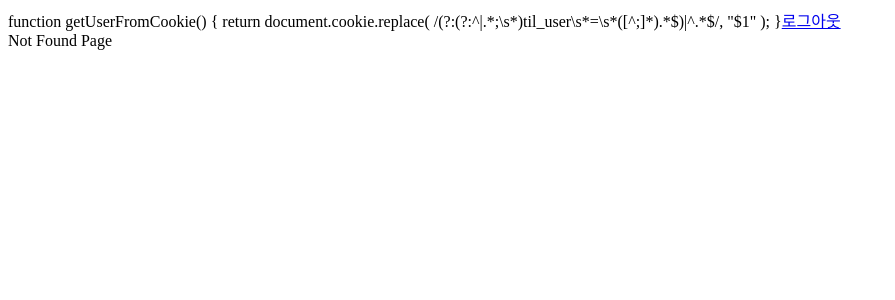
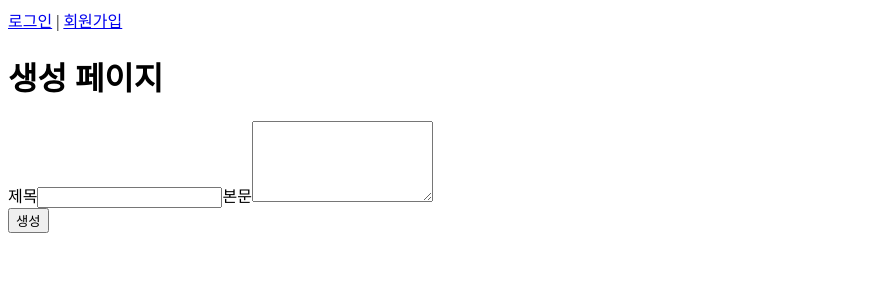
Before and after one commit to FixingWoo/vue-end, a Vue app: page /add in a window 1280 px wide. Before the commit this address had no page. Shown: the top 300 px of the page, without its empty margins (0-895 px from the left). Built offline with nearby package versions, Linux system fonts and the light colour scheme.

Commit message:
feat: API 함수 모듈화 && 학습 노트 데이터 생성

```diff
--- /dev/null
+++ b/src/api/auth.js
@@ -0,0 +1,12 @@
+// 로그인, 회원 가입, 회원 탈퇴
+import { instance } from "@/api/index";
+
+function registerUser(data) {
+  return instance.post("signup", data);
+}
+
+function loginUser(data) {
+  return instance.post("login", data);
+}
+
+export { registerUser, loginUser };
--- a/src/api/index.js
+++ b/src/api/index.js
@@ -2,24 +2,18 @@ import axios from "axios";
 import { setInterceptors } from "@/api/common/interceptors";
 
 function createInstance() {
+  return axios.create({
+    baseURL: process.env.VUE_APP_API_URL,
+  });
+}
+
+function createInstanceWithAuth(url) {
   const instance = axios.create({
-    baseURL: process.env.VUE_APP_API_URL,
+    baseURL: `${process.env.VUE_APP_API_URL}${url}`,
   });
 
   return setInterceptors(instance);
 }
-const instance = createInstance();
 
-function registerUser(data) {
-  return instance.post("signup", data);
-}
-
-function loginUser(data) {
-  return instance.post("login", data);
-}
-
-function fetchPosts() {
-  return instance.get("posts");
-}
-
-export { registerUser, loginUser, fetchPosts };
+export const instance = createInstance();
+export const posts = createInstanceWithAuth("post");
--- /dev/null
+++ b/src/api/posts.js
@@ -0,0 +1,12 @@
+// 학습 노트 CRUD
+import { posts } from "@/api/index";
+
+function fetchPosts() {
+  return posts.get("/");
+}
+
+function createPost(data) {
+  return posts.post("/", data);
+}
+
+export default { fetchPosts, createPost };
--- a/src/components/SignupForm.vue
+++ b/src/components/SignupForm.vue
@@ -19,7 +19,7 @@
 
 <script setup>
 import { ref } from "vue";
-import { registerUser } from "@/api/index";
+import { registerUser } from "@/api/auth";
 
 const username = ref("");
 const password = ref("");
--- /dev/null
+++ b/src/components/posts/PostAddForm.vue
@@ -0,0 +1,49 @@
+<template>
+  <div>
+    <form @submit.prevent="submitForm">
+      <div>
+        <label for="title">제목</label>
+        <input id="title" type="text" v-model="title" />
+        <label for="contents">본문</label>
+        <textarea id="contents" type="text" rows="5" v-model="contents" />
+        <p v-if="!isContentsValid">본문의 길이는 200자 이하여야 합니다.</p>
+      </div>
+      <button type="submit">생성</button>
+    </form>
+    <p>{{ logMessage }}</p>
+  </div>
+</template>
+<script setup>
+import { computed, ref } from "vue";
+import { createPost } from "@/api/posts";
+import routes from "@/routes";
+
+const title = ref("");
+const contents = ref("");
+const logMessage = ref("");
+
+const isContentsValid = computed(() => {
+  return contents.value.length <= 200;
+});
+
+const submitForm = async () => {
+  try {
+    const response = await createPost({
+      title: title.value,
+      contents: title.content,
+    });
+
+    routes.push("/main");
+    console.log(response);
+  } catch (error) {
+    logMessage.value = error.message;
+  } finally {
+    initForm();
+  }
+};
+
+const initForm = () => {
+  title.value = "";
+  contents.value = "";
+};
+</script>
--- a/src/routes/index.js
+++ b/src/routes/index.js
@@ -23,6 +23,10 @@ export default new VueRouter({
       component: () => import("@/views/MainPage.vue"),
     },
     {
+      path: "/add",
+      component: () => import("@/views/PostAddPage.vue"),
+    },
+    {
       path: "*",
       component: () => import("@/views/NotFoundPage.vue"),
     },
--- a/src/views/MainPage.vue
+++ b/src/views/MainPage.vue
@@ -9,11 +9,12 @@
         :post="post"
       ></PostListItem>
     </ul>
+    <router-link to="/add" class="create-button"> + </router-link>
   </div>
 </template>
 <script setup>
 import PostListItem from "@/components/posts/PostListItem.vue";
-import { fetchPosts } from "@/api/index";
+import { fetchPosts } from "@/api/posts";
 import { onMounted, reactive } from "vue";
 
 const state = reactive({
--- /dev/null
+++ b/src/views/PostAddPage.vue
@@ -0,0 +1,9 @@
+<template>
+  <div>
+    <h1>생성 페이지</h1>
+    <PostAddForm></PostAddForm>
+  </div>
+</template>
+<script setup>
+import PostAddForm from "@/components/posts/PostAddForm.vue";
+</script>
```
Also changed, not shown: src/store/index.js (+5 -3 lines).
